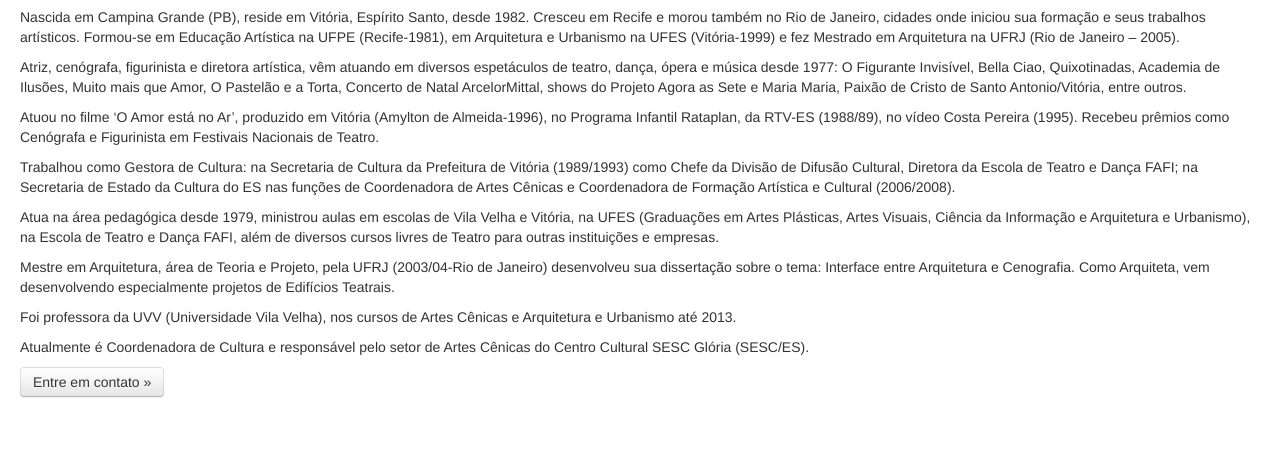
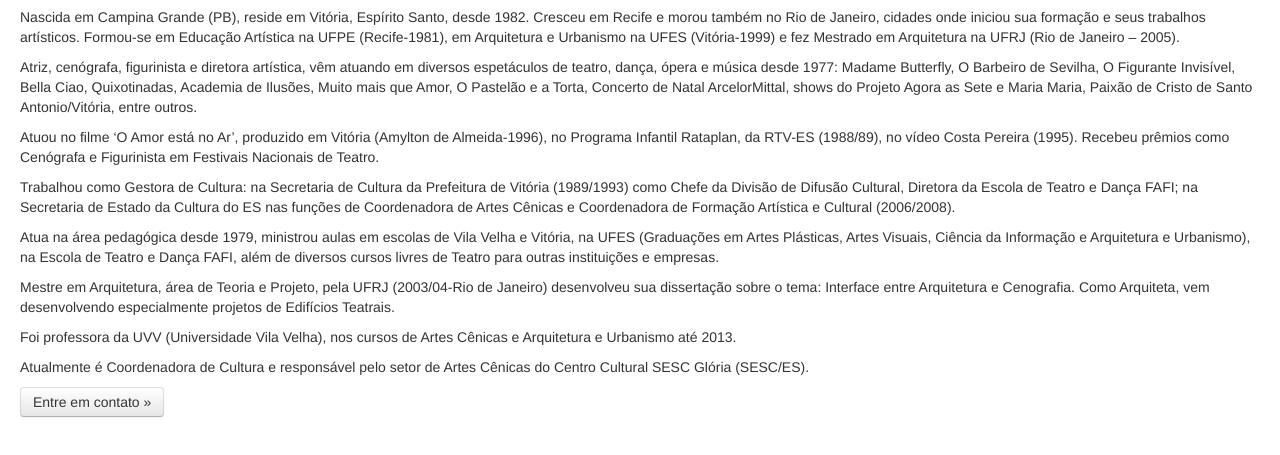
Before and after one commit to gomesp/colettedantas.com, a plain HTML site: page biografia.html in a window 1280 px wide. Shown: the part 105-560 px from the top of the page. Drawn offline with Linux system fonts and the light colour scheme.

Commit message:
Update biografia.html

```diff
--- a/biografia.html
+++ b/biografia.html
@@ -69,7 +69,7 @@
 
 Nascida em Campina Grande (PB), reside em Vitória, Espírito Santo, desde 1982. Cresceu em Recife e morou também no Rio de Janeiro, cidades onde iniciou sua formação e seus trabalhos artísticos. Formou-se em Educação Artística na UFPE (Recife-1981), em Arquitetura e Urbanismo na UFES (Vitória-1999) e fez Mestrado em Arquitetura na UFRJ (Rio de Janeiro – 2005).</p>
 <p>
-Atriz, cenógrafa, figurinista e diretora artística, vêm atuando em diversos espetáculos de teatro, dança, ópera e música desde 1977: O Figurante Invisível, Bella Ciao, Quixotinadas, Academia de Ilusões, Muito mais que Amor, O Pastelão e a Torta, Concerto de Natal ArcelorMittal, shows do Projeto Agora as Sete e Maria Maria, Paixão de Cristo de Santo Antonio/Vitória, entre outros.</p>
+Atriz, cenógrafa, figurinista e diretora artística, vêm atuando em diversos espetáculos de teatro, dança, ópera e música desde 1977: Madame Butterfly, O Barbeiro de Sevilha, O Figurante Invisível, Bella Ciao, Quixotinadas, Academia de Ilusões, Muito mais que Amor, O Pastelão e a Torta, Concerto de Natal ArcelorMittal, shows do Projeto Agora as Sete e Maria Maria, Paixão de Cristo de Santo Antonio/Vitória, entre outros.</p>
 			<p>
 Atuou no filme ‘O Amor está no Ar’, produzido em Vitória (Amylton de Almeida-1996), no Programa Infantil Rataplan, da RTV-ES (1988/89), no vídeo Costa Pereira (1995). Recebeu prêmios como Cenógrafa e Figurinista em Festivais Nacionais de Teatro. 			</p>
 			<p>
```
